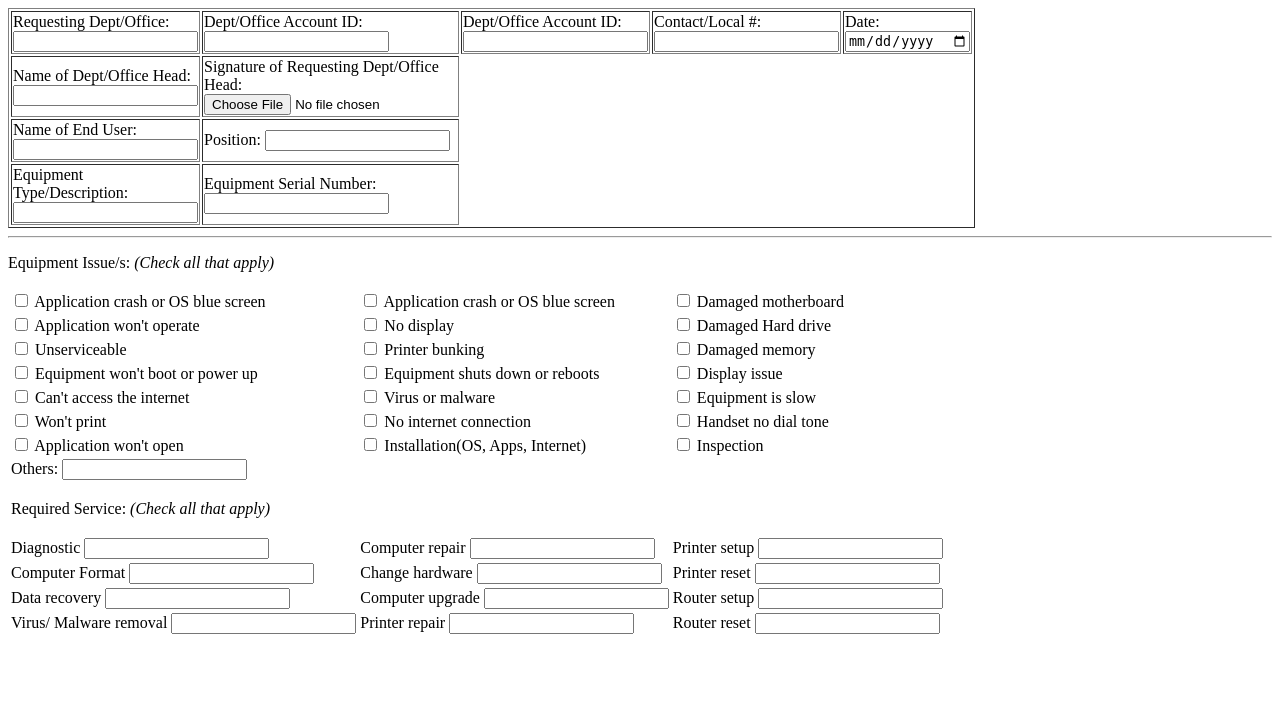
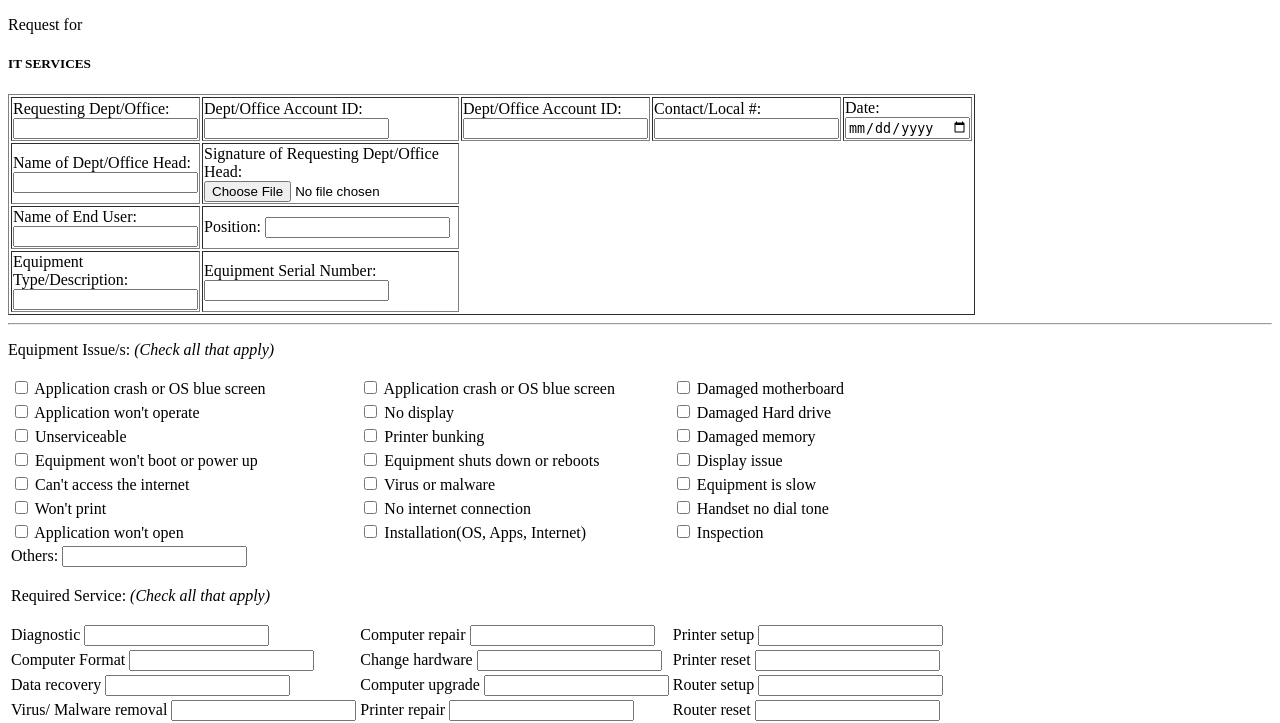
Before and after one commit to livenation12/jobreqform, a PHP site: page /form.php in a window 1280 px wide. Shown: the top 723 px of the page. Run offline with PHP 8.4, Linux system fonts and the light colour scheme; some libraries are stand-ins or nearby versions.

Commit message:
Update form.php
aa

```diff
--- a/form.php
+++ b/form.php
@@ -10,7 +10,7 @@
 	<title>Service Request Form</title>
 </head>
 <body>
-
+	<p>Request for <h5>IT SERVICES</h5></p>
 	<table border="1" width="300">
 		<div class= "row-form">
 		<tr>
```
